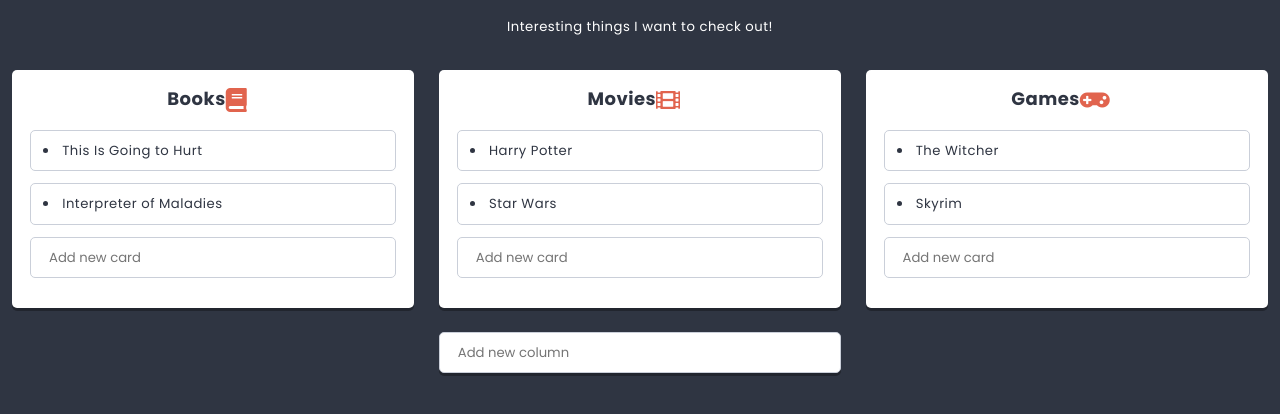
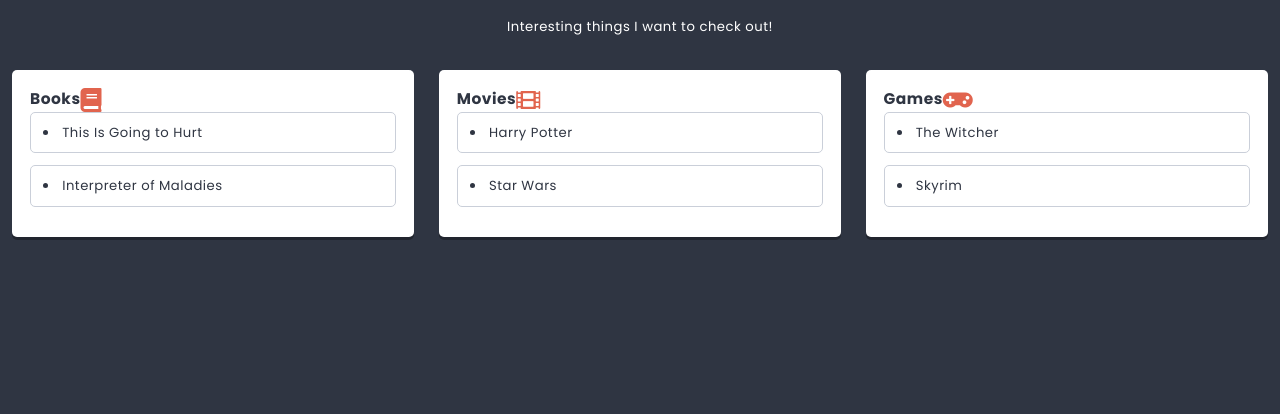
Before and after one commit to pkawecki/To-Do-List, a React app: page / in a window 1280 px wide. Shown: the part 362-776 px from the top of the page. Built offline with nearby package versions, Linux system fonts and the light colour scheme.

Commit message:
added components container for List and Column

```diff
--- a/src/components/App/App.js
+++ b/src/components/App/App.js
@@ -1,16 +1,28 @@
 import React from 'react';
 import styles from './App.scss';
-import List from '../List/List.js';
-import {pageContents, listData} from '../../data/dataStore';
+import List from '../List/ListContainer';
+//import {pageContents, listData} from '../../data/dataStore';
+import PropTypes from 'prop-types';
+
 
 class App extends React.Component {
+  static propTypes = {
+    title: PropTypes.node,
+    subtitle: PropTypes.node,
+    lists: PropTypes.array.isRequired,
+  }
+
+
   render() {
+    const {title, subtitle, lists } = this.props;
     return (
       <div id="app">
         <main className={styles.component}>
-          <h1 className={styles.title}> {pageContents.title}</h1>
-          <h2 className={styles.subtitle}> {pageContents.subtitle}</h2>
-          <List {...listData} />
+          <h1 className={styles.title}> {title}</h1>
+          <h2 className={styles.subtitle}> {subtitle}</h2>
+          {lists.map(list => (
+            <List key={list.id} {...list} />
+          ))}
         </main>
 
       </div>
--- /dev/null
+++ b/src/components/App/AppContainer.js
@@ -0,0 +1,10 @@
+import {connect} from 'react-redux';
+import App from './App';
+
+const mapStateToProps = state => ({
+  title: state.app.title,
+  subtitle: state.app.subtitle,
+  lists: state.lists,
+});
+
+export default connect(mapStateToProps)(App);
--- a/src/components/Column/Column.js
+++ b/src/components/Column/Column.js
@@ -2,41 +2,28 @@
 import styles from './Column.scss' ;
 import PropTypes from 'prop-types';
 import Card from '../Card/Card';
-import Creator from '../Creator/Creator';
+// import Creator from '../Creator/Creator';
 import Icon from './Icon';
-import { settings } from '../../data/dataStore';
 class Column extends React.Component {
-    state = {
-      cards: this.props.cards || [],
-    }
+
     static propTypes = {
       title: PropTypes.node.isRequired,
       //key: PropTypes.node.isRequired,
     }
-    addCard(title){
-      this.setState(state => (
-        {
-          cards: [
-            ...state.cards,
-            {
-              key: state.cards.length ? state.cards[state.cards.length-1].key+1 : 0,
-              title,
-            },
-          ],
-        }
-      ));
-    }
+
     render(){
+      const {title, icon, cards} = this.props;
       return(
+
         <section className ={styles.component}>
-          <h3 className={styles.title} > {this.props.title}
-            <span className={styles.icon}><Icon name={this.props.icon}/></span>
+          <h3 className={title} > {title}
+            <span className={styles.icon}><Icon name={icon}/></span>
           </h3>
-          {this.state.cards.map((card) => {
-            return <Card key={card.key} title={card.title} />;
+          {cards.map((card) => {
+            return <Card key={card.id} title={card.title} />;
           })
           }
-          <Creator text={settings.cardCreatorText} action={title => this.addCard(title)} />
+          {/* <Creator text={settings.cardCreatorText} action={title => this.addCard(title)} /> */}
         </section>
       );
     }
--- /dev/null
+++ b/src/components/Column/ColumnContainer.js
@@ -0,0 +1,12 @@
+import { connect } from 'react-redux';
+import Column from './Column';
+
+export const getCardsForColumn = ({cards}, columnId) => (
+  cards.filter(card => card.columnId == columnId)
+);
+
+const mapStateToProps = (state, props) => ({
+  cards: getCardsForColumn(state, props.id),
+});
+
+export default connect(mapStateToProps)(Column);
--- a/src/components/List/List.js
+++ b/src/components/List/List.js
@@ -2,55 +2,41 @@
 import styles from './List.scss';
 import Hero from '../Hero/Hero.js';
 import PropTypes from 'prop-types';
-import Column from '../Column/Column';
+import Column from '../Column/ColumnContainer';
 import { settings } from '../../data/dataStore.js';
 import ReactHtmlParser from 'react-html-parser';
-import Creator from '../Creator/Creator';
+// import Creator from '../Creator/Creator';
 
 class List extends React.Component {
-    state = {
-      columns: this.props.columns || [],
-    }
+
     static propTypes = {
       title: PropTypes.node.isRequired,
       description: PropTypes.node,
-      columns: PropTypes.array,
+      columns: PropTypes.array.isRequired,
     }
     static defaultProps = {
       description: settings.defaultListDescription,
     }
-    addColumn(title){
-      this.setState(state => (
-        {
-          columns: [
-            ...state.columns,
-            {
-              key: state.columns.length ? state.columns[state.columns.length-1].key+1 : 0,
-              title,
-              icon: 'list-alt',
-              cards: [],
-            },
-          ],
-        }
-      ));
-    }
+
+
     render() {
-      console.log(this.props);
+      const {title,image,description, columns} = this.props;
+      console.log(columns);
       return (
         <div id="list">
           <section className={styles.component}>
-            <h2> <Hero titleText={this.props.title} imageSource={this.props.image} /> </h2>
+            <h2> <Hero titleText={title} imageSource={image} /> </h2>
             <div className={styles.description}>
-              {ReactHtmlParser(this.props.description)}
+              {ReactHtmlParser(description)}
             </div>
             <div className={styles.columns}>
-              {this.state.columns.map(({ key, ...columnProps }) => (
-                <Column key={key} {...columnProps} />
+              {columns.map( column => (
+                <Column key={column.id} {...column} />
               ))}
             </div>
-            <div className={styles.creator}>
+            {/* <div className={styles.creator}>
               <Creator text={settings.columnCreatorText} action={title => this.addColumn(title)}/>
-            </div>
+            </div> */}
           </section>
 
         </div>
--- /dev/null
+++ b/src/components/List/ListContainer.js
@@ -0,0 +1,12 @@
+import { connect } from 'react-redux';
+import List from './List';
+
+export const getColumnsForList = ({columns}, listId) => (
+  columns.filter(column => column.listId== listId)
+);
+
+const mapStateToProps = (state, props) => ({
+  columns: getColumnsForList(state, props.id),
+});
+
+export default connect(mapStateToProps)(List);
--- a/src/index.js
+++ b/src/index.js
@@ -2,9 +2,9 @@
 import './styles/normalize.scss';
 import './styles/global.scss';
 import ReactDOM from 'react-dom';
-import App from './components/App/App';
+import App from './components/App/AppContainer';
 
 import {Provider} from 'react-redux';
-import store from './redux/store';
+import store from './redux/store'; //as
 
 ReactDOM.render(<Provider store = {store}><App /></Provider>, document.getElementById('app'));
```
